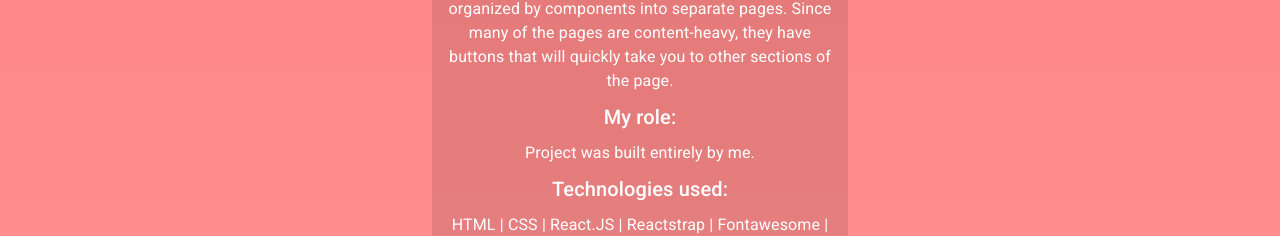
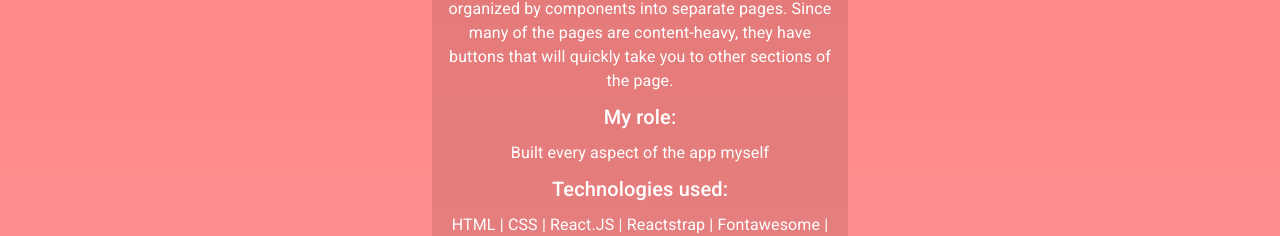
Before and after one commit to tironam/PortfolioReact, a React (Create React App) app: page / in a window 1280 px wide. Shown: the part 1518-1754 px from the top of the page. Built offline with nearby package versions, Linux system fonts and the light colour scheme.

Commit message:
Adjusted content in projects

```diff
--- a/src/pages/About/About.js
+++ b/src/pages/About/About.js
@@ -180,7 +180,7 @@ const About = props => {
                     <ProjectCard
                         name="MCU and You"
                         description="A multi-page React site, designed as an informational resource for all things related to the Marvel Cinematic Universe. Sections of the site are organized by components into separate pages. Since many of the pages are content-heavy, they have buttons that will quickly take you to other sections of the page."
-                        role="Project was built entirely by me."
+                        role="Built every aspect of the app myself"
                         tech="HTML | CSS | React.JS | Reactstrap | Fontawesome | React-scroll-up | React-router-hash-link | Deployed on Netlify"
                         GitHub="https://github.com/tironam/MarvelResource"
                         App="https://mcuandyou.com/"
```
